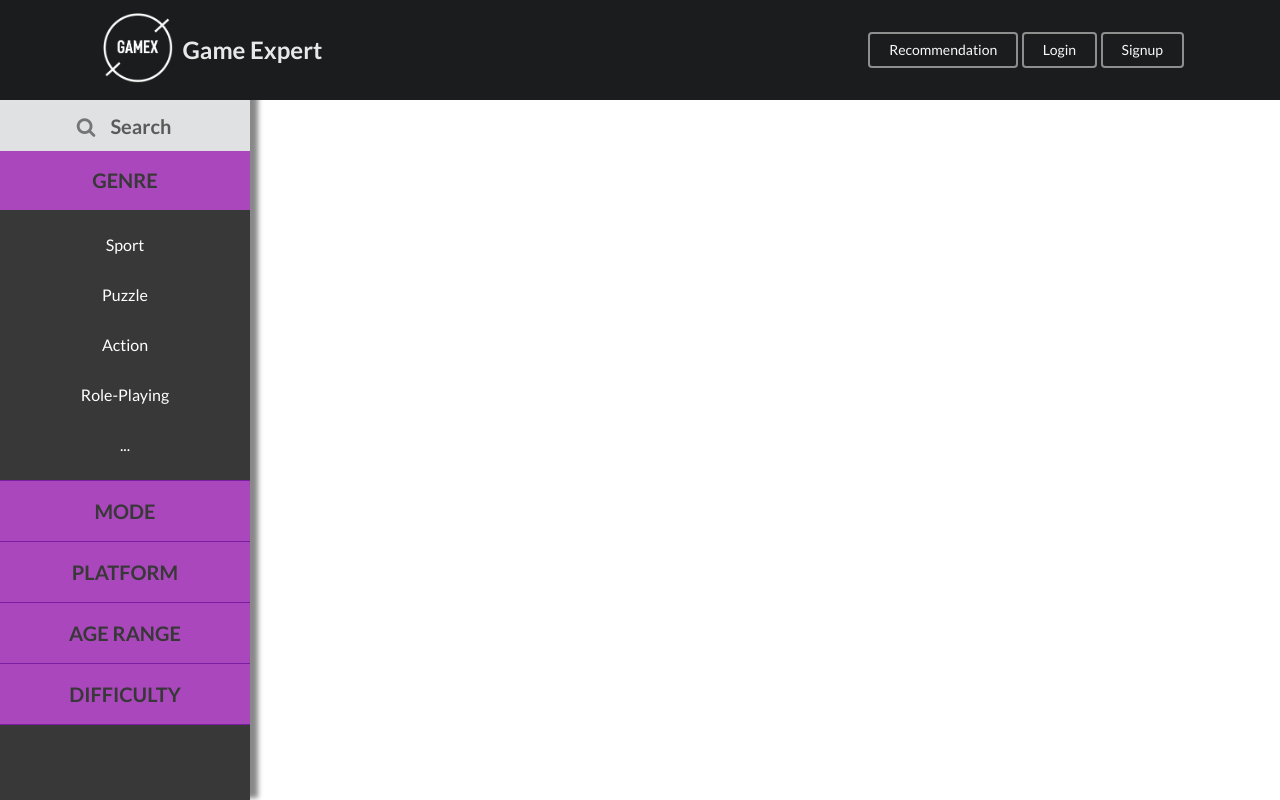
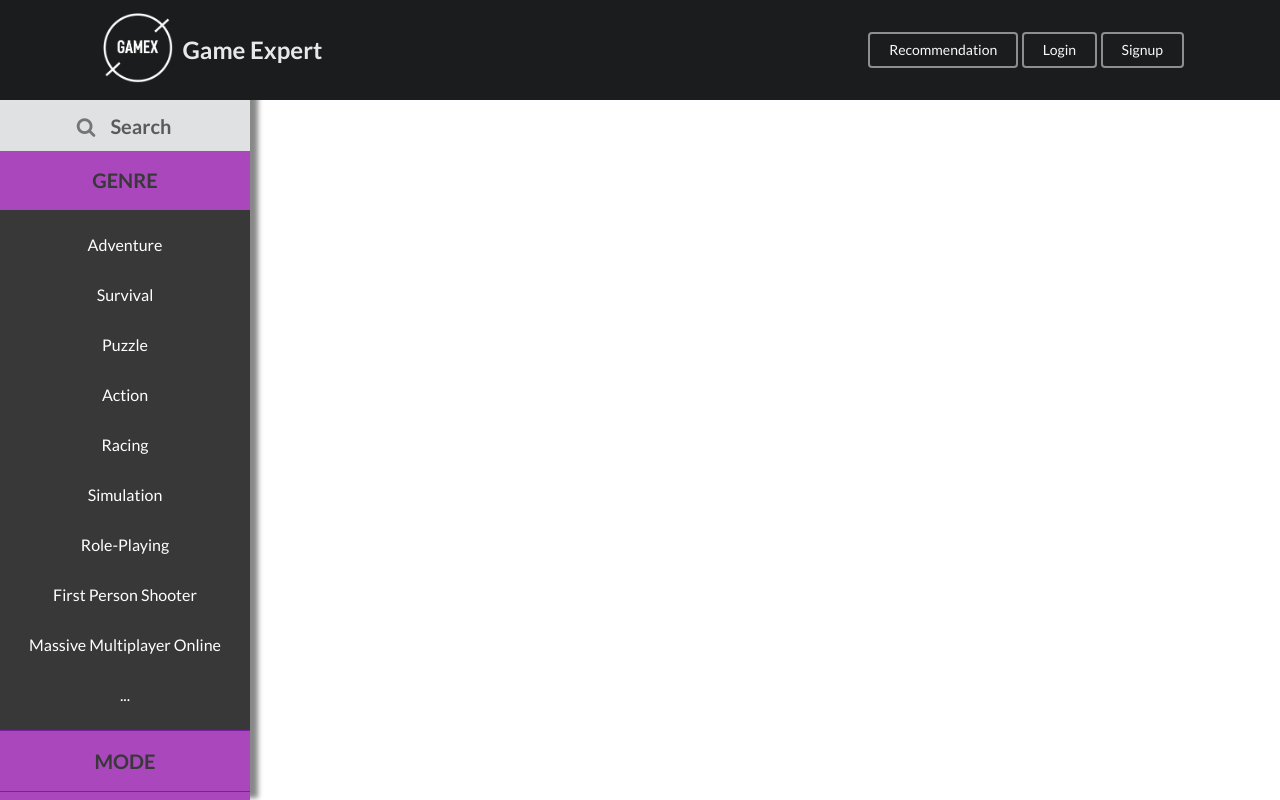
Before and after one commit to quangdatv/game-recommendation, a Django app: page /recommendation/ in a window 1280 px wide. Run offline with Django 3.2, Linux system fonts and the light colour scheme.

Commit message:
Editted recommendation

```diff
--- a/client/templates/recommendation.html
+++ b/client/templates/recommendation.html
@@ -14,50 +14,56 @@
     <div class="option-container" name="genre">
       <div class="option-header"> Genre </div>
       <div class="option-body">
-        <div class="option-item" value="sport"> Sport </div>
+        <div class="option-item" value="adventure"> Adventure </div>
+        <div class="option-item" value="survival"> Survival </div>
         <div class="option-item" value="puzzle"> Puzzle </div>
         <div class="option-item" value="action"> Action </div>
+        <div class="option-item" value="racing"> Racing </div>
+        <div class="option-item" value="simulation"> Simulation </div>
         <div class="option-item" value="role-playing"> Role-playing </div>
+        <div class="option-item" value="first-person-shooter"> First Person Shooter </div>
+        <div class="option-item" value="mmo"> Massive Multiplayer Online </div>
+
         <div class="option-item" value="..."> ... </div>
       </div>
     </div>
     <div class="option-container" name="game-mode">
       <div class="option-header"> Mode </div>
       <div class="option-body" style="display: none">
-        <div class="option-item" value="singleplayer"> Singleplayer </div>
+        <div class="option-item" value="single-player"> Single player </div>
         <div class="option-item" value="multiplayer"> Multiplayers </div>
-        <div class="option-item" value="co-op"> Co-op </div>
-        <div class="option-item" value="massive-multiplayer"> Massive multiplayer </div>
       </div>
     </div>
     <div class="option-container" name="platform">
       <div class="option-header"> Platform </div>
       <div class="option-body" style="display: none">
-        <div class="option-item" value="window"> Window </div>
-        <div class="option-item" value="ps"> Play Station </div>
-        <div class="option-item" value="xbox"> Xbox </div>
-        <div class="option-item" value="mobile"> Mobile </div>
+        <div class="option-item" value="PC"> PC </div>
+        <div class="option-item" value="PS4"> PS 4 </div>
+        <div class="option-item" value="XboxOne"> Xbox </div>
+        <div class="option-item" value="Android"> Android </div>
+        <div class="option-item" value="iOS"> iOS </div>
+        <div class="option-item" value="OSX"> OSX </div>
+        <div class="option-item" value="Linux"> Linux </div>
       </div>
     </div>
     <div class="option-container" name="age-range">
       <div class="option-header"> Age Range </div>
       <div class="option-body" style="display: none">
-        <div class="option-item" value="e"> early childhood </div>
-        <div class="option-item" value="eo"> everyone </div>
-        <div class="option-item" value="eo10"> everyone 10+  </div>
-        <div class="option-item" value="t"> Teen</div>
-        <div class="option-item" value="m"> Muture </div>
-        <div class="option-item" value="a"> Adults only </div>
+        <div class="option-item" value="E"> everyone </div>
+        <div class="option-item" value="E10+"> everyone 10+  </div>
+        <div class="option-item" value="T"> Teen</div>
+        <div class="option-item" value="M"> Mature </div>
+        <div class="option-item" value="A"> Adults only </div>
       </div>
     </div>
     <div class="option-container" name="difficulty">
       <div class="option-header"> Difficulty </div>
       <div class="option-body" style="display: none">
-        <div class="option-item" value="simple"> Simple </div>
-        <div class="option-item" value="easy"> Easy </div>
-        <div class="option-item" value="just-right"> Just Right </div>
-        <div class="option-item" value="tough"> Tough </div>
-        <div class="option-item" value="unforgiving"> Unforgiving </div>
+        <div class="option-item" value="Simple"> Simple </div>
+        <div class="option-item" value="Easy"> Easy </div>
+        <div class="option-item" value="Just Right"> Just Right </div>
+        <div class="option-item" value="Tough"> Tough </div>
+        <div class="option-item" value="Unforgiving"> Unforgiving </div>
       </div>
     </div>
   </div>
```
